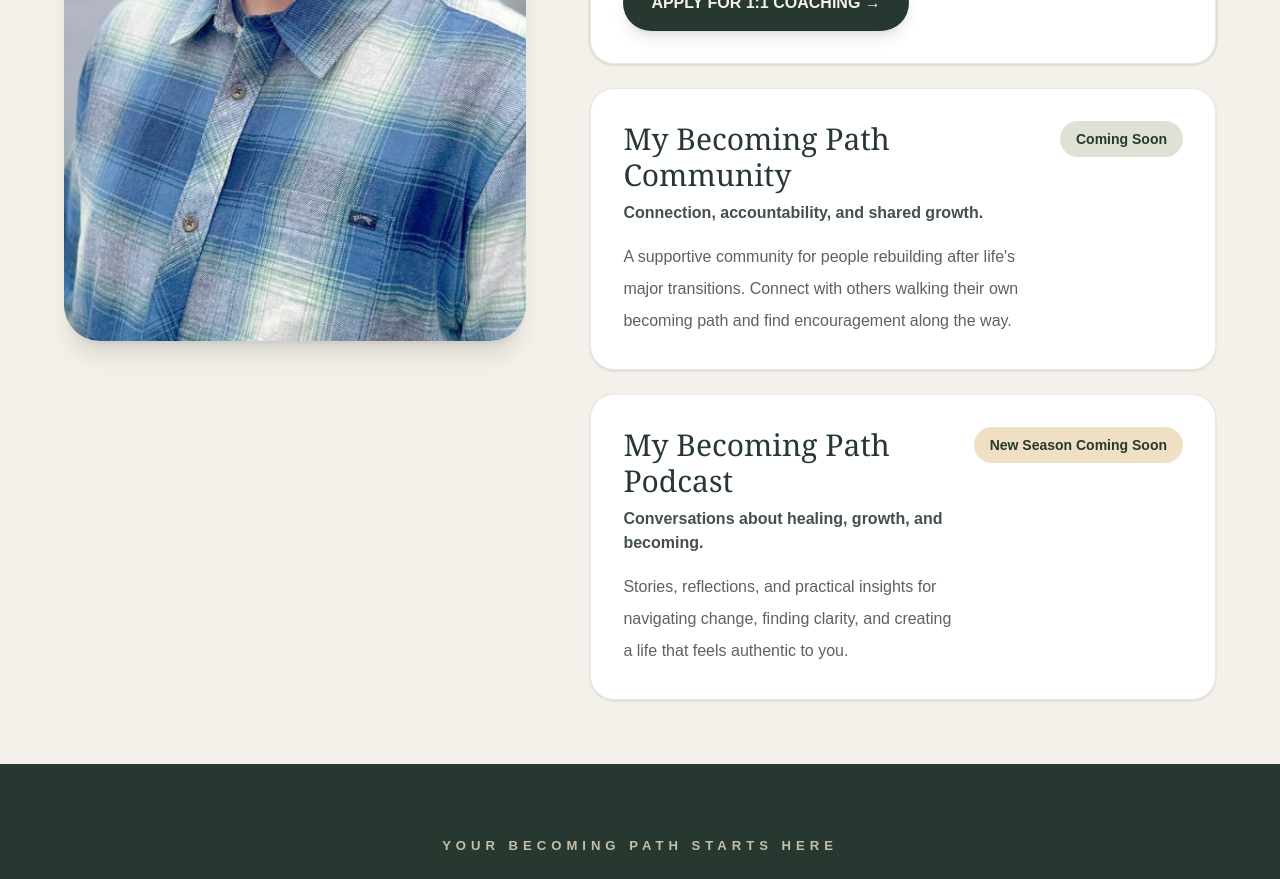
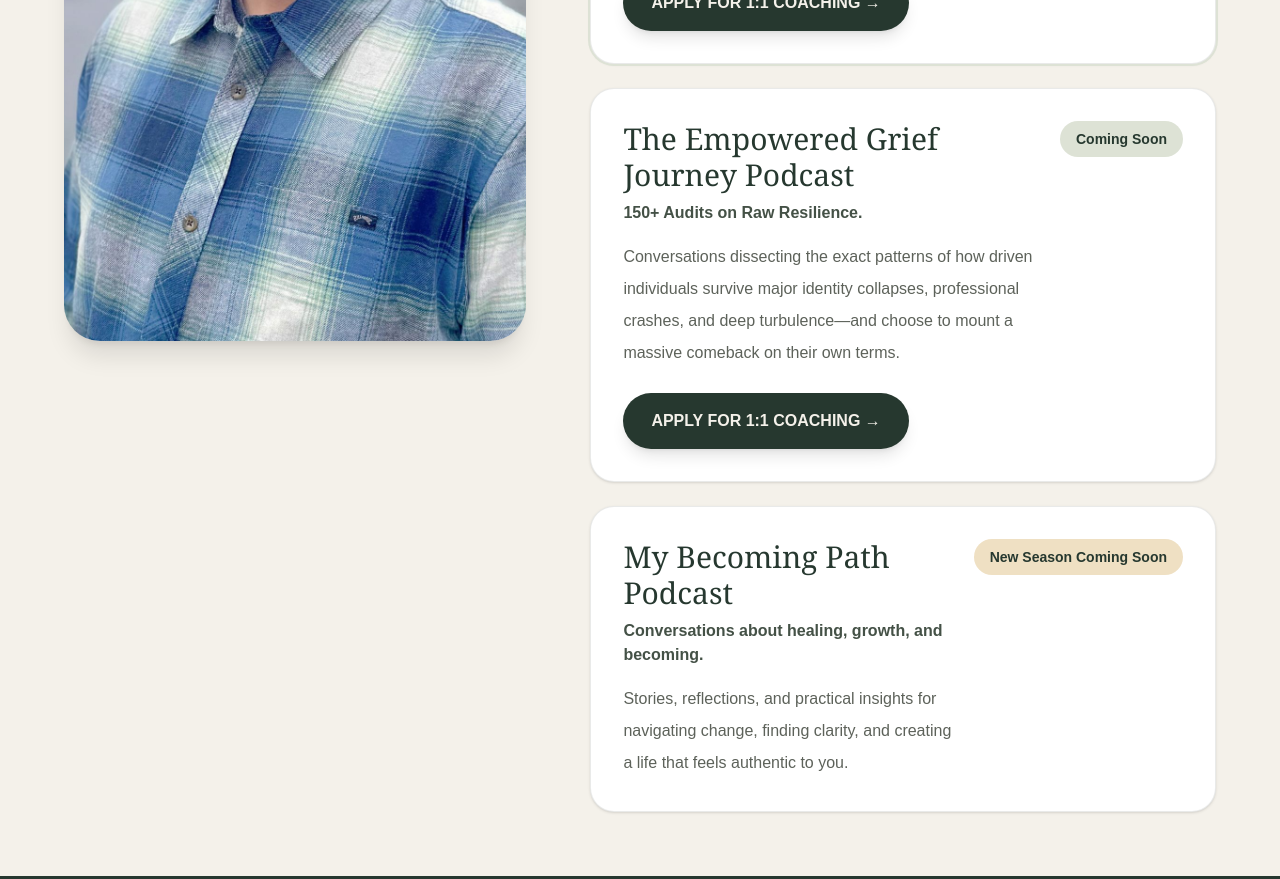
Before and after one commit to mybecomingpath/my-becoming-path, a Next.js app: page / in a window 1280 px wide. Shown: the part 4580-5459 px from the top of the page. Built offline with nearby package versions, Linux system fonts and the light colour scheme.

Commit message:
Update page.tsx

```diff
--- a/app/page.tsx
+++ b/app/page.tsx
@@ -390,18 +390,22 @@ REAL TURNAROUNDS. UNCOMPROMISED RESULTS.    </h2>
           <div className="flex flex-col gap-4 md:flex-row md:items-start md:justify-between">
             <div>
               <h3 className="font-serif text-3xl text-[#26382F]">
-                My Becoming Path Community
+                The Empowered Grief Journey Podcast
               </h3>
 
               <p className="mt-2 font-semibold text-[#445146]">
-                Connection, accountability, and shared growth.
+                150+ Audits on Raw Resilience.
               </p>
 
               <p className="mt-4 leading-8 text-[#5D625A]">
-                A supportive community for people rebuilding after life's major
-                transitions. Connect with others walking their own becoming path
-                and find encouragement along the way.
+                Conversations dissecting the exact patterns of how driven individuals survive major identity collapses, professional crashes, and deep turbulence—and choose to mount a massive comeback on their own terms.
               </p>
+              <Link
+  href="/book"
+  className="mt-6 inline-flex rounded-full bg-[#26382F] px-7 py-4 font-semibold text-[#F4F1EA] shadow-lg transition-all duration-300 hover:scale-[1.02]"
+>
+  APPLY FOR 1:1 COACHING →
+</Link>
             </div>
 
             <span className="shrink-0 rounded-full bg-[#DDE2D5] px-4 py-2 text-sm font-semibold text-[#26382F]">
```
